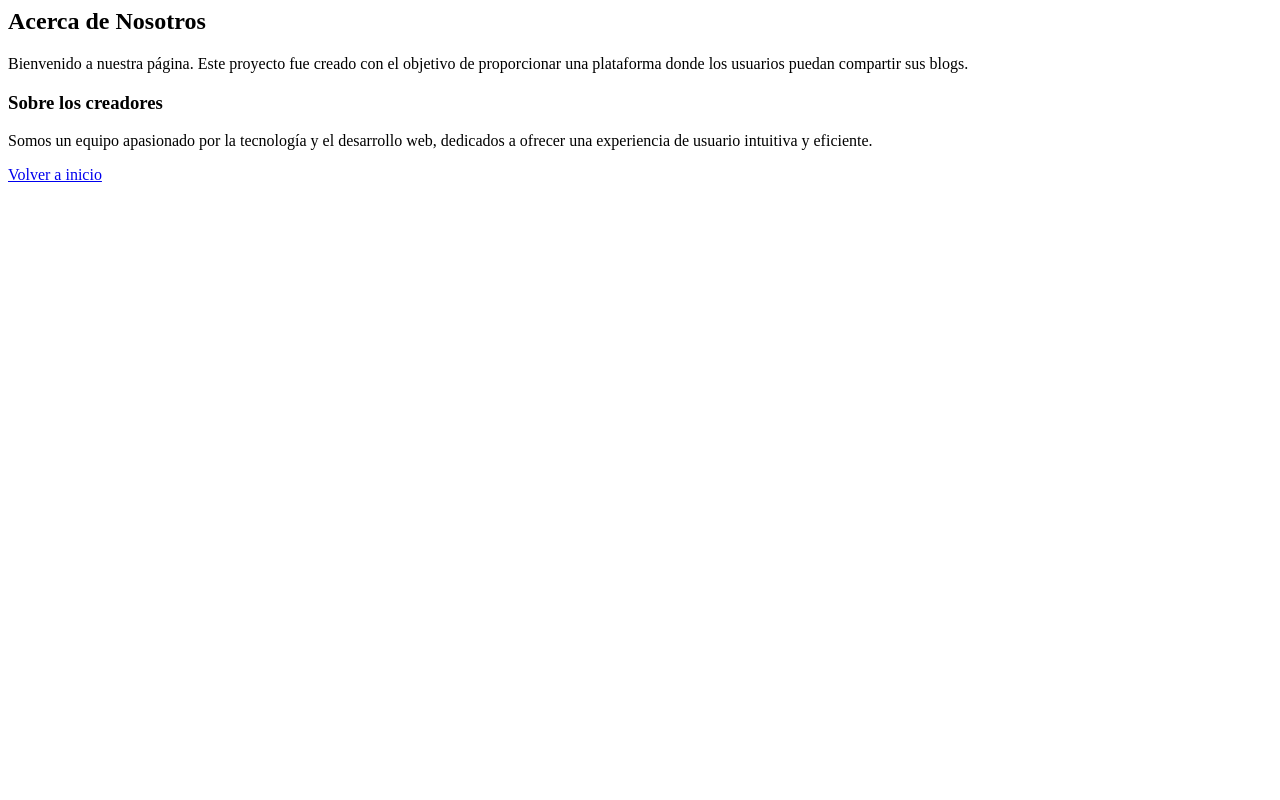
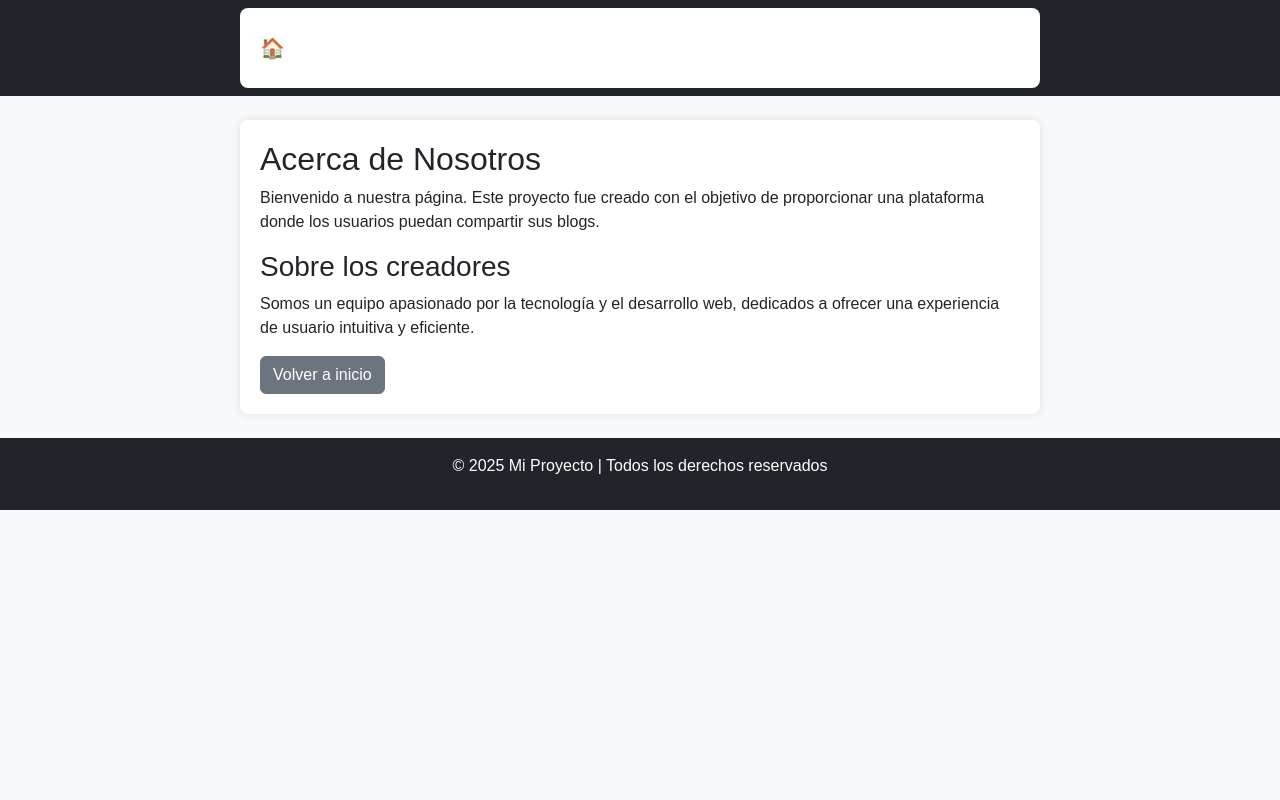
Before and after one commit to DiegoBacigalupo/python_PF_Bacigalupo, a Django app: page /accounts/about/ in a window 1280 px wide. Run offline with Django 5.2, Linux system fonts and the light colour scheme.

Commit message:
agregado el estilo a la pagina.

```diff
--- a/accounts/templates/accounts/about.html
+++ b/accounts/templates/accounts/about.html
@@ -1,4 +1,4 @@
-
+{% extends 'accounts/base_generic.html' %}
 
 {% block content %}
     <h2>Acerca de Nosotros</h2>
--- a/accounts/templates/accounts/add_blog.html
+++ b/accounts/templates/accounts/add_blog.html
@@ -1,4 +1,4 @@
-
+{% extends 'accounts/base_generic.html' %}
 
 {% block content %}
     <h2>Añadir un nuevo blog</h2>
--- a/accounts/templates/accounts/all_blogs.html
+++ b/accounts/templates/accounts/all_blogs.html
@@ -1,3 +1,5 @@
+{% extends 'accounts/base_generic.html' %}
+
 {% block content %}
     <h2>Todos los Blogs</h2>
 
--- a/accounts/templates/accounts/base_generic.html
+++ b/accounts/templates/accounts/base_generic.html
@@ -1,46 +1,70 @@
+{% load static %}
+
 <!DOCTYPE html>
 <html lang="es">
 <head>
     <meta charset="UTF-8">
     <meta name="viewport" content="width=device-width, initial-scale=1.0">
-    <title>Mi Proyecto</title>
-    <style>
-        nav {
-            margin-bottom: 20px;
-        }
-        .nav-link {
-            margin-right: 15px;
-        }
-    </style>
+    <title>{% block title %}Mi Proyecto{% endblock %}</title>
+
+    <!-- Bootstrap CSS desde CDN -->
+    <link href="https://cdn.jsdelivr.net/npm/bootstrap@5.3.0/dist/css/bootstrap.min.css" rel="stylesheet">
+
+    <!-- Estilos personalizados -->
+    <link rel="stylesheet" href="{% static 'css/styles.css' %}">
 </head>
-<body>
-    <header>
-        <h1>Bienvenido a Mi Proyecto</h1>
-        <nav>
-            {% if user.is_authenticated %}
-                <a href="{% url 'welcome' %}" class="nav-link">Inicio</a>
-                <a href="{% url 'profile' %}" class="nav-link">Perfil</a>
-                <a href="{% url 'blog_list' %}" class="nav-link">Blogs</a>
+<body class="bg-light">
 
-                <form id="logout-form" method="post" action="{% url 'logout' %}" style="display: inline;">
-                    {% csrf_token %}
-                    <button type="submit" class="btn btn-danger nav-link">Cerrar sesión</button>
-                </form>
-            {% else %}
-                <a href="{% url 'home' %}" class="nav-link">Home</a>
-                <a href="{% url 'register' %}" class="nav-link">Registrarse</a>
-                <a href="{% url 'login' %}" class="nav-link">Iniciar sesión</a>
-            {% endif %}
-        </nav>
-    </header>
+    <!-- Navbar con Bootstrap -->
+    <nav class="navbar navbar-expand-lg navbar-dark bg-dark">
+        <div class="container">
+            <a class="navbar-brand" href="{% url 'welcome' %}">🏠 Mi Proyecto</a>
+            <button class="navbar-toggler" type="button" data-bs-toggle="collapse" data-bs-target="#navbarNav">
+                <span class="navbar-toggler-icon"></span>
+            </button>
+            <div class="collapse navbar-collapse" id="navbarNav">
+                <ul class="navbar-nav ms-auto">
+                    {% if user.is_authenticated %}
+                        <li class="nav-item">
+                            <a class="nav-link" href="{% url 'profile' %}">Perfil</a>
+                        </li>
+                        <li class="nav-item">
+                            <a class="nav-link" href="{% url 'all_blogs' %}">Blogs</a>
+                        </li>
+                        <li class="nav-item">
+                            <form id="logout-form" method="post" action="{% url 'logout' %}" class="d-inline">
+                                {% csrf_token %}
+                                <button type="submit" class="btn btn-danger">Cerrar sesión</button>
+                            </form>
+                        </li>
+                    {% else %}
+                        <li class="nav-item">
+                            <a class="nav-link" href="{% url 'home' %}">Home</a>
+                        </li>
+                        <li class="nav-item">
+                            <a class="nav-link" href="{% url 'register' %}">Registrarse</a>
+                        </li>
+                        <li class="nav-item">
+                            <a class="nav-link" href="{% url 'login' %}">Iniciar sesión</a>
+                        </li>
+                    {% endif %}
+                </ul>
+            </div>
+        </div>
+    </nav>
 
-    <main>
+    <!-- Contenido dinámico -->
+    <div class="container mt-4">
         {% block content %}
         {% endblock %}
-    </main>
+    </div>
 
-    <footer>
-        <p>&copy; 2025 Mi Proyecto</p>
+    <!-- Footer -->
+    <footer class="bg-dark text-white text-center py-3 mt-4">
+        <p>&copy; 2025 Mi Proyecto | Todos los derechos reservados</p>
     </footer>
+
+    <!-- Bootstrap JS -->
+    <script src="https://cdn.jsdelivr.net/npm/bootstrap@5.3.0/dist/js/bootstrap.bundle.min.js"></script>
 </body>
 </html>
--- a/accounts/templates/accounts/blog_detail.html
+++ b/accounts/templates/accounts/blog_detail.html
@@ -1,3 +1,4 @@
+{% extends 'accounts/base_generic.html' %}
 {% block content %}
     <h2>{{ blog.title }}</h2>
     <p><strong>Autor:</strong> {{ blog.author.username }}</p>
--- a/accounts/templates/accounts/login.html
+++ b/accounts/templates/accounts/login.html
@@ -1,3 +1,4 @@
+{% extends 'accounts/base_generic.html' %}
 <h2>Login</h2>
 <form method="post">
     {% csrf_token %}
--- a/accounts/templates/accounts/profile.html
+++ b/accounts/templates/accounts/profile.html
@@ -1,5 +1,5 @@
 
-
+{% extends 'accounts/base_generic.html' %}
 
 {% block content %}
   <h2>Perfil de Usuario</h2>
--- a/accounts/templates/accounts/register.html
+++ b/accounts/templates/accounts/register.html
@@ -1,5 +1,5 @@
 <!-- register.html -->
-
+{% extends 'accounts/base_generic.html' %}
 <!DOCTYPE html>
 <html lang="es">
 <head>
--- /dev/null
+++ b/accounts/templates/accounts/static/css/styles.css
@@ -0,0 +1,12 @@
+body {
+    font-family: 'Arial', sans-serif;
+    background-color: #f8f9fa;
+}
+
+.container {
+    max-width: 800px;
+    background: white;
+    padding: 20px;
+    border-radius: 8px;
+    box-shadow: 0 0 10px rgba(0, 0, 0, 0.1);
+}
--- a/accounts/templates/accounts/welcome.html
+++ b/accounts/templates/accounts/welcome.html
@@ -1,3 +1,4 @@
+{% extends 'accounts/base_generic.html' %}
 
 {% block content %}
     <h2>¡Bienvenido, {{ user.username }}!</h2>
@@ -12,4 +13,7 @@
     <a href="{% url 'all_blogs' %}" class="btn btn-primary">Ver todos los blogs</a>
     <a href="{% url 'add_blog' %}" class="btn btn-primary">Crear Blog</a>
     <a href="{% url 'about' %}" class="btn btn-info">Acerca de nosotros</a>
+
+        <button>Ver todos los mensajes</button>
+    </a>
 {% endblock %}
--- a/mysite/urls.py
+++ b/mysite/urls.py
@@ -14,4 +14,5 @@ urlpatterns = [
 
     # URLs de la aplicación blog
     path('blog/', include('blog.urls')),  # Se cambia '' por 'blog/' para evitar conflictos
+
 ]
```
Also changed, not shown: mysite/settings.py (+8 -2 lines).
